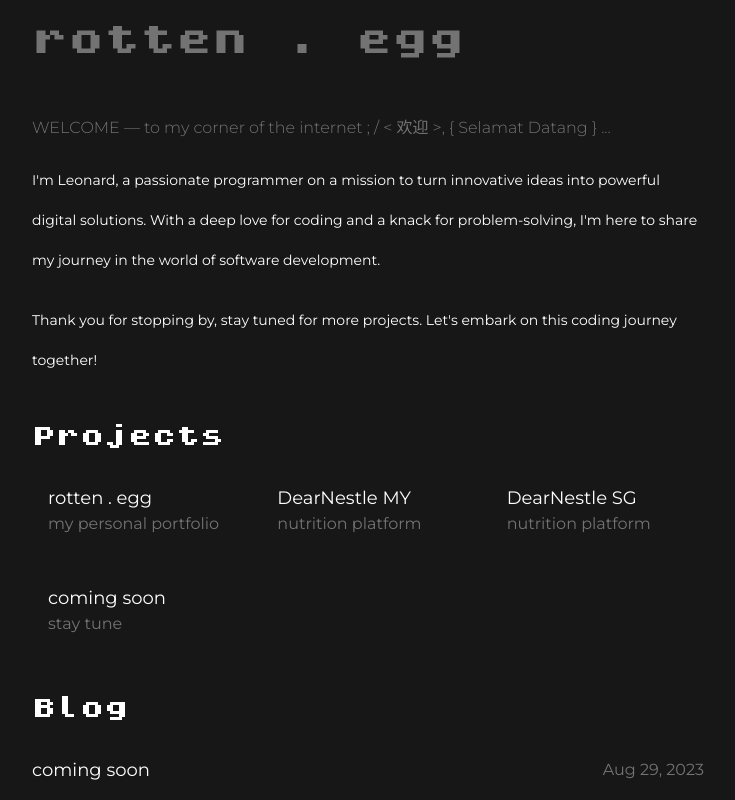
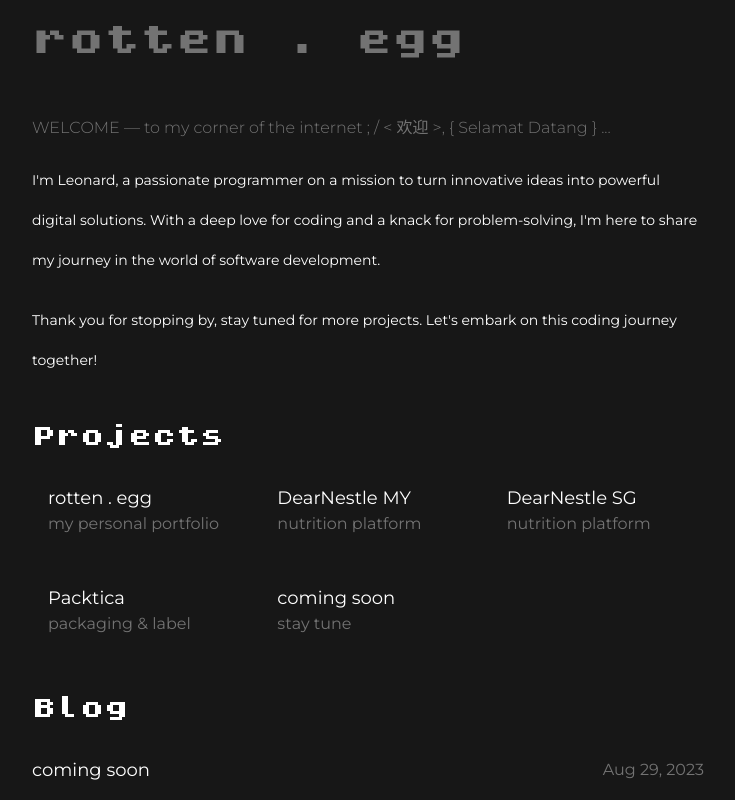
Before and after one commit to ragingSkull/personal-portfolio, a Next.js app: page / in a window 1280 px wide. Shown: the top 800 px of the page, without its empty margins (272-1007 px from the left). Built offline with nearby package versions, Linux system fonts and the light colour scheme.

Commit message:
Add new project

```diff
--- a/components/projects.js
+++ b/components/projects.js
@@ -25,6 +25,12 @@ const Projects = () => {
                 </div>
                 <div className="lg:p-4">
                     <h2 className="text-[#ffffff] text-lg">
+                        <a href="https://packtica.com" target='_blank' rel='noreferrer'>Packtica</a>
+                    </h2>
+                    <p className="text-[#737373]">packaging & label</p>
+                </div>
+                <div className="lg:p-4">
+                    <h2 className="text-[#ffffff] text-lg">
                         <a>coming soon</a>
                     </h2>
                     <p className="text-[#737373]">stay tune</p>
```
